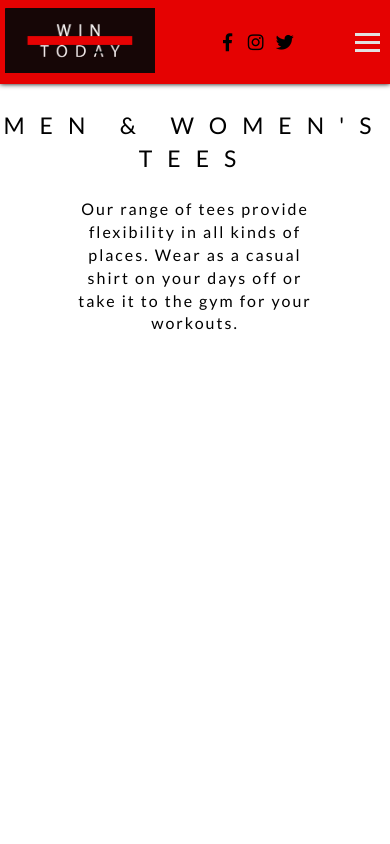
After one commit to garrettcone1/WinToday, a Node server app: page /tees in a window 390 px wide. The commit adds this page. Run offline with Node 20, Linux system fonts and the light colour scheme.

Commit message:
Add new files for tees.ejs, adjust sizing for home page content for mobile view.

```diff
--- a/public/stylesheets/home.css
+++ b/public/stylesheets/home.css
@@ -364,7 +364,8 @@ nav {
 
 .ui.grid>.ui.stackable.three.column.centered.row {
 	background-color: black;
-	height: 500px;
+	/* height: 500px; */
+	height: 70vh;
 }
 .ui.grid>.ui.stackable.three.column.centered.row>.column {
 	margin-top: 40px;
@@ -382,17 +383,13 @@ nav {
 }
 .info {
 	color: white;
-	/* width: 200px; */
-	font-size: 30px;
-	font-family: "Georgia Pro", serif;
+	font-size: 25px;
+	/* font-family: "Georgia Pro", serif; */
   display: none;
   position: absolute;
-	/* top: 200px; */
+	letter-spacing: 3px;
+	z-index: 101;
 
-	z-index: 101;
-	/* text-align: center; */
-	/* margin-left: 125px; */
-	/* justify-content: center; */
 	text-transform: uppercase;
 }
 
@@ -425,13 +422,13 @@ nav {
 	padding-left: 0px;
 	padding-right: 0px;
 }
-.paraImg {
+.parallaxImg {
 	height: 100%;
 	background-size: cover;
 	background-repeat: no-repeat;
 	background-position: 50% 100%;
 	background-image: url("https://images.unsplash.com/photo-1500757045557-7864506cf31c?ixlib=rb-1.2.1&ixid=eyJhcHBfaWQiOjEyMDd9&auto=format&fit=crop&w=800&q=60");
-	background-attachment: fixed;
+	/* background-attachment: fixed; */
 }
 .ui.equal.width.center.aligned.padded.grid.split>.row {
 	padding-top: 0px;
@@ -480,7 +477,10 @@ nav {
 		margin-right: 25px;
 	}
 }
-@media screen and (max-width: 768px) {
+/* @media screen and (max-width: 811px) {
+
+} */
+@media screen and (max-width: 811px) {
 	.navbar {
 		position: absolute;
 		font-size: 25px;
@@ -516,9 +516,14 @@ nav {
 		justify-content: center;
 	}
 }
+@media screen and (min-width: 811px) {
+	.parallaxImg {
+		background-attachment: fixed;
+	}
+}
 @media only screen and (max-width: 768px) {
 	.slider h2 {
-	  font-size: 20px;
+	  font-size: 35px;
 	}
 	.slider h4 {
 	  font-size: 16px;
@@ -544,7 +549,12 @@ nav {
 	.slider .follow-btn:after {
 	  top: 15px;
 	}
-  }
+
+	.passion {
+		font-size: 25px;
+		letter-spacing: 10px;
+	}
+}
 .nav-active {
 	transform: translateX(0%);
 	display: flex;
--- /dev/null
+++ b/public/stylesheets/tees.css
@@ -0,0 +1,29 @@
+html, body {
+    width: 100%;
+    height: 100%;
+    margin: 0px;
+    padding: 0px;
+    overflow-x: hidden;
+}
+
+.tees-header {
+    width: 100%;
+    height: 250px;
+    margin-top: 10vh;
+    background-color: #fff;
+}
+.tees-header p {
+    color: black;
+    text-align: center;
+}
+.tees-header>.title {
+	font-size: 23px;
+	letter-spacing: 15px;
+    text-transform: uppercase;
+    padding-top: 25px;
+}
+.tees-header>.title-p {
+    font-size: 16px;
+    letter-spacing: 2px;
+    margin: 0px 20%;
+}
--- a/routes/index.js
+++ b/routes/index.js
@@ -6,4 +6,9 @@ router.get("/", function(req, res) {
     res.render("home");
 });
 
+// Tees Route
+router.get("/tees", function(req, res) {
+    res.render("tees");
+});
+
 module.exports = router;
--- /dev/null
+++ b/views/partials/footer.ejs
@@ -0,0 +1,3 @@
+<script type="text/javascript" src="/js/home.js"></script>
+</body>
+</html>
--- /dev/null
+++ b/views/partials/header.ejs
@@ -0,0 +1,39 @@
+<!DOCTYPE html>
+<html>
+    <head>
+        <title>WIN TODAY</title>
+        <link rel="stylesheet" type="text/css" href="https://cdnjs.cloudflare.com/ajax/libs/semantic-ui/2.4.1/semantic.min.css">
+        <link rel="stylesheet" type="text/css" href="/stylesheets/home.css">
+        <link rel="stylesheet" type="text/css" href="/stylesheets/tees.css">
+
+		<meta name="viewport" content="width=device-width, initial-scale=1.0">
+		<meta http-equiv="ScreenOrientation" content="autoRotate:disabled">
+
+        <script src="https://cdnjs.cloudflare.com/ajax/libs/jquery/3.4.1/jquery.min.js"></script>
+		<script src="https://cdnjs.cloudflare.com/ajax/libs/semantic-ui/2.4.1/semantic.min.js"></script>
+    </head>
+    <body>
+        <nav>
+			<a href="/"><div class="logo"></div></a>
+            <div class="navbar">
+                <a class="nav-link leftToRight" href="/tees">Tees</a>
+                <a class="nav-link leftToRight" href="#">Hoodies</a>
+                <a class="nav-link leftToRight" href="#">Beanies</a>
+                <a class="nav-link leftToRight" href="#">Stickers</a>
+                <a class="nav-link leftToRight" href="#">About Us</a>
+            </div>
+            <div class="social">
+                <ul>
+                    <li>
+                        <a href="https://www.facebook.com" target="_blank"><i class="facebook f icon"></i></a>
+                        <a href="https://www.instagram.com" target="_blank"><i class="instagram icon"></i></a>
+                        <a href="https://www.twitter.com" target="_blank"><i class="twitter icon"></i></a>
+                    </li>
+                </ul>
+            </div>
+			<div class="mobile-menu">
+				<div class="line1"></div>
+				<div class="line2"></div>
+				<div class="line3"></div>
+			</div>
+        </nav>
--- /dev/null
+++ b/views/tees.ejs
@@ -0,0 +1,8 @@
+<% include ./partials/header %>
+
+<div class="tees-header">
+    <p class="title">Men & Women's Tees</p>
+    <p class="title-p">Our range of tees provide flexibility in all kinds of places. Wear as a casual shirt on your days off or take it to the gym for your workouts.</p>
+</div>
+
+<% include ./partials/footer %>
```
Also changed, not shown: views/home.ejs (+4 -45 lines).
